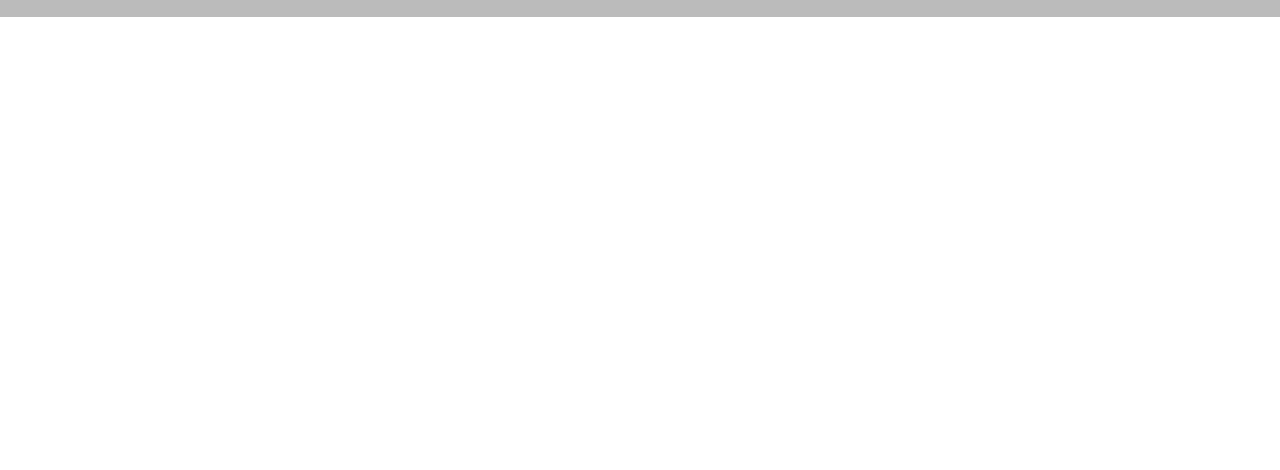
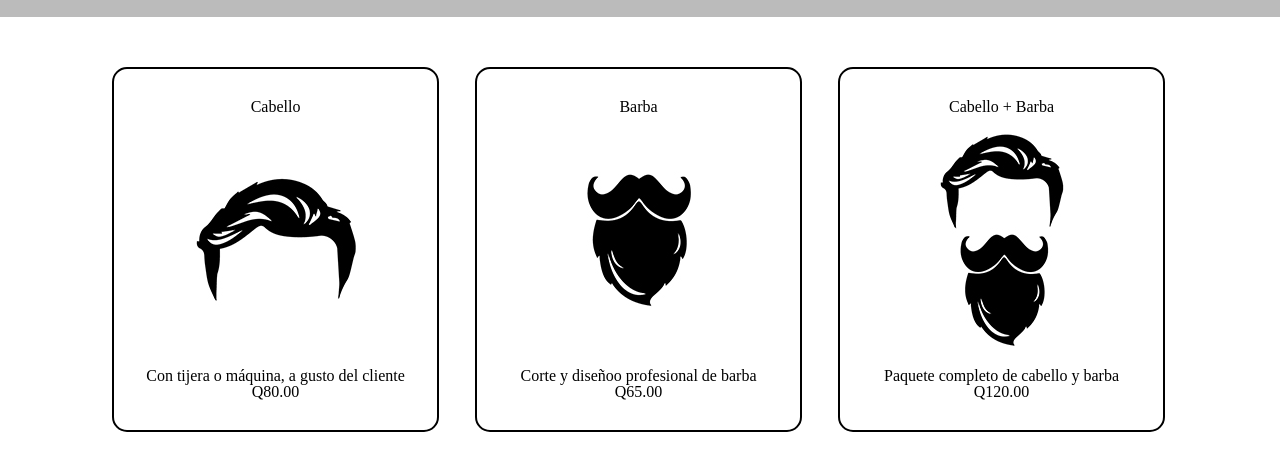
Before and after one commit to Jose-Sut10/Barberia_Alura, a plain HTML site: page productos.html in a window 1280 px wide. Shown: the part 218-688 px from the top of the page. Drawn offline with Linux system fonts and the light colour scheme; a web font is replaced by a local one.

Commit message:
Modificando el contenido de productos

```diff
--- a/css/productos/productos/items.css
+++ b/css/productos/productos/items.css
@@ -1,8 +1,20 @@
 .contenido_productos{
-    padding: 20px 0;
+    padding: 50px 0;
 }
 
 .contenedor__productos{
     width: 85vw;
     margin: 0 auto;
 }
+
+.items_productos{
+    display: inline-block;
+    text-align: center;
+    width: 30%;
+    vertical-align: top;
+    margin: 0 1.5%;
+    padding: 30px 20px;
+    box-sizing: border-box;
+    border: 2px solid #000000;
+    border-radius: 15px;
+}
--- a/productos.html
+++ b/productos.html
@@ -12,6 +12,7 @@
     <link rel="stylesheet" href="./css/encabezado/encabezado.css">
     <link rel="stylesheet" href="./css/encabezado/lista/lista.css">
     <link rel="stylesheet" href="./css/encabezado/lista/logo.css">
+    <link rel="stylesheet" href="./css/productos/productos/items.css">
 </head>
 <body>
     <header class="encabezado">
@@ -36,13 +37,22 @@
             <div class="contenedor__lista">
                 <ul class="lista__productos">
                     <li class="items_productos">
-
+                        <h2 class="titulo__producto">Cabello</h2>
+                        <img src="./css/productos/img/cabello.jpg" alt="Cabellera">
+                        <p class="descripcion__producto">Con tijera o máquina, a gusto del cliente</p>
+                        <p class="precio__producto">Q80.00</p>
                     </li>
                     <li class="items_productos">
-
+                        <h2 class="titulo__producto">Barba</h2>
+                        <img src="./css/productos/img/barba.jpg" alt="Barba">
+                        <p class="descripcion__producto">Corte y diseñoo profesional de barba</p>
+                        <p class="precio__producto">Q65.00</p>
                     </li>
                     <li class="items_productos">
-
+                        <h2 class="titulo__producto">Cabello + Barba</h2>
+                        <img src="./css/productos/img/cabello+barba.jpg" alt="Cabellera + barba">
+                        <p class="descripcion__producto">Paquete completo de cabello y barba</p>
+                        <p class="precio__producto">Q120.00</p>
                     </li>
                 </ul>
             </div>
```
